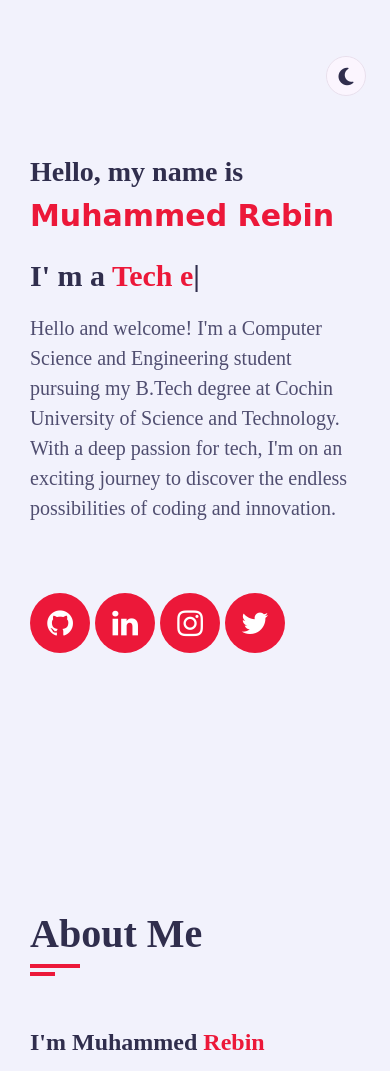
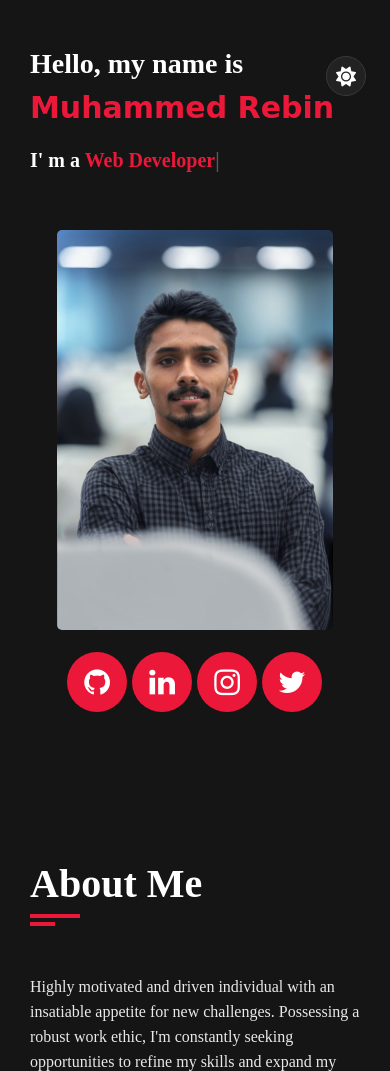
Before and after one commit to rebin03/portfolio, a plain HTML site: page index.html in a window 390 px wide. Shown: the top 1071 px of the page. Drawn offline with nearby package versions, Linux system fonts and the light colour scheme.

Commit message:
new updates

```diff
--- a/css/style.css
+++ b/css/style.css
@@ -1,18 +1,18 @@
 @import url('https://fonts.googleapis.com/css2?family=Poppins:wght@200;300;400;500;600&display=swap');
 :root{
+    --bg-black-900:#151515;
+    --bg-black-100:#222222;
+    --bg-black-50:#393939;
+    --text-black-900:#ffffff;
+    --text-black-700:#e9e9e9;
+}
+
+body.light{
     --bg-black-900:#f2f2fc;
     --bg-black-100:#fbf5fe;
     --bg-black-50:#e8dfec;
     --text-black-900:#302e4d;
     --text-black-700:#504e70;
-}
-
-body.dark{
-    --bg-black-900:#151515;
-    --bg-black-100:#222222;
-    --bg-black-50:#393939;
-    --text-black-900:#ffffff;
-    --text-black-700:#e9e9e9;
 }
 
 ::-webkit-scrollbar {
@@ -69,7 +69,7 @@ ul{
 }
 
 .section .container{
-    padding-top: 60px;
+    padding-top: 10px;
     padding-bottom: 70px;
 }
 
@@ -154,7 +154,7 @@ ul{
 
 .home .home-info .linkbtn:hover .fa{
     font-size: 32px;
-    color: var(--bg-black-100);
+    color: #fbf5fe;
 }
 
 
@@ -330,7 +330,7 @@ h3.my-profession{
 
 .home .home-img{
     flex: 0 0 40%;
-    max-width: 40%;
+    max-width: 100%;
     text-align: center;
     position: relative;
 }
@@ -342,8 +342,8 @@ h3.my-profession{
     width: 80px;
     border-bottom: 10px solid var(--skin-color);
     border-right: 10px solid var(--skin-color);
-    right: 0px;
-    bottom: 0px;
+    right: 100px;
+    bottom: -20px;
 }
 
 .home-img::before{
@@ -353,14 +353,21 @@ h3.my-profession{
     width: 80px;
     border-top: 10px solid var(--skin-color);
     border-left: 10px solid var(--skin-color);
-    left: 8px;
-    top: -5px;
+    left: 100px;
+    top: -25px;
 }
 
 .home .home-img img{
     margin: auto;
     border-radius: 5px;
     height: 400px;
+}
+
+.home .home-img .social-link{
+    flex: 0 0 40%;
+    max-width: 100%;
+    padding-top: 15px;
+    display: none;
 }
 
 /* About */
@@ -776,6 +783,14 @@ h3.my-profession{
     }
 }
 
+@media (max-width:1525px)
+{
+    .home-img::after,.home-img::before
+    {
+        border: none;
+    }
+}
+
 @media (max-width:991px)
 {
     .contact .contact-info-item,
@@ -792,7 +807,22 @@ h3.my-profession{
     }
     .home .home-img
     {
+        max-width: 100%;
+        flex: 0 0 100%;
+        text-align: center;
+        position: relative;
+        padding-top: 40px;
+    }
+    .home-img::after,.home-img::before
+    {
+        border: none;
+    }
+    .home .home-info .social-link
+    {
         display: none;
+    }
+    .home .home-img .social-link{
+        display: block;
     }
 }
 
@@ -810,6 +840,10 @@ h3.my-profession{
         flex: 0 0 100%;
         max-width: 100%;
     }
+    h3.my-profession{
+        font-size: 20px;
+        margin: 15px 0;
+    }
 }
 
 @media (max-width:600px)
--- a/index.html
+++ b/index.html
@@ -56,15 +56,24 @@
                         <div class="home-info padd-15">
                             <h3 class="hello">Hello, my name is <span class="name">Muhammed Rebin</span></h3>
                             <h3 class="my-profession">I' m a <span class="typing">Web Developer</span></h3>
-                            <p>Hello and welcome! I'm a Computer Science and Engineering student pursuing my B.Tech degree at Cochin University of Science and Technology. With a deep passion for tech, I'm on an exciting journey to discover the endless possibilities of coding and innovation.</p>
-                                    <a href="https://github.com/rebin03" target="_blank" class="linkbtn"><i class="fa fa-github"></i></a>
-                                    <a href="https://www.linkedin.com/in/muhammedrebin/" target="_blank" class="linkbtn"><i class="fa fa-linkedin"></i></a>
-                                    <a href="https://instagram.com/iam.rebiin?igshid=YmMyMTA2M2Y=" target="_blank" class="linkbtn"><i class="fa fa-instagram"></i></a>
-                                    <a href="https://twitter.com/iam_rbn" target="_blank" class="linkbtn"><i class="fa fa-twitter"></i></a>
+                            <!-- <p>Hello and welcome! I'm a Computer Science and Engineering student pursuing my B.Tech degree at Cochin University of Science and Technology. With a deep passion for tech, I'm on an exciting journey to discover the endless possibilities of coding and innovation.</p> -->
+                            <div class="social-link">
+                                <a href="https://github.com/rebin03" target="_blank" class="linkbtn"><i class="fa fa-github"></i></a>
+                                <a href="https://www.linkedin.com/in/muhammedrebin/" target="_blank" class="linkbtn"><i class="fa fa-linkedin"></i></a>
+                                <a href="https://instagram.com/iam.rebiin?igshid=YmMyMTA2M2Y=" target="_blank" class="linkbtn"><i class="fa fa-instagram"></i></a>
+                                <a href="https://twitter.com/iam_rbn" target="_blank" class="linkbtn"><i class="fa fa-twitter"></i></a>
+                            </div>
                         </div>
                         <div class="home-img padd-15">
-                            <img src="images/rebin.jpeg" alt="">
+                            <img src="images/profile.jpeg" alt="">
+                            <div class="social-link padd-15">
+                                <a href="https://github.com/rebin03" target="_blank" class="linkbtn"><i class="fa fa-github"></i></a>
+                                <a href="https://www.linkedin.com/in/muhammedrebin/" target="_blank" class="linkbtn"><i class="fa fa-linkedin"></i></a>
+                                <a href="https://instagram.com/iam.rebiin?igshid=YmMyMTA2M2Y=" target="_blank" class="linkbtn"><i class="fa fa-instagram"></i></a>
+                                <a href="https://twitter.com/iam_rbn" target="_blank" class="linkbtn"><i class="fa fa-twitter"></i></a>
+                            </div>
                         </div>
+
                     </div>
                 </div>
             </section>
@@ -81,7 +90,7 @@
                         <div class="about-content padd-15">
                             <div class="row">
                                 <div class="about-text padd-15">
-                                    <h3>I'm Muhammed <span>Rebin</span></h3>
+                                    <!-- <h3>I'm Muhammed <span>Rebin</span></h3> -->
                                     <p>Highly motivated and driven individual with an insatiable appetite for new challenges. Possessing a robust work ethic, I'm constantly seeking opportunities to refine my skills and expand my horizons. Adaptability is my forte, and I approach every endeavor with an eagerness to learn. As a budding enthusiast in the world of technology, I'm currently embarking on the journey of web development, while also delving into the captivating realms of machine learning and blockchain.
                                     </p>
                                 </div>
@@ -102,7 +111,7 @@
                                             <p>Email : <span>muhammedrebin.mail@gmail.com</span></p>
                                         </div>
                                         <div class="info-item padd-15">
-                                            <p>Degree : <span>Computer Science and Engineering</span></p>
+                                            <p>Degree : <span>B.Tech (Computer Science and Engineering)</span></p>
                                         </div>
                                         <div class="info-item padd-15">
                                             <p>Phone : <span>+91 9895296266</span></p>
@@ -357,11 +366,24 @@
                         </div>
                     </div>
                     <div class="row">
-                        <div class="portfolio-heading padd-15">
-                            <h1>Projects</h1>
+                        <!-- ===== Portfolio item start ===== -->
+                        <div class="portfolio-item padd-15">
+                            <div class="portfolio-item-inner shadow-dark">
+                                <div class="portfolio-img">
+                                    <a href="https://github.com/rebin03/Text2Visual.git" target="_blank"><img src="images/portfolio/text2visual.png" alt=""></a>
+                                </div>
+                            </div>
                         </div>
-                    </div>
-                    <div class="row">
+                        <!-- ===== Portfolio item end ===== -->
+                         <!-- ===== Portfolio item start ===== -->
+                        <div class="portfolio-item padd-15">
+                            <div class="portfolio-item-inner shadow-dark">
+                                <div class="portfolio-img">
+                                    <a href="https://github.com/rebin03/get-movies.git" target="_blank"><img src="images/portfolio/getmovies.png" alt=""></a>
+                                </div>
+                            </div>
+                        </div>
+                        <!-- ===== Portfolio item end ===== -->
                         <!-- ===== Portfolio item start ===== -->
                         <div class="portfolio-item padd-15">
                             <div class="portfolio-item-inner shadow-dark">
@@ -537,7 +559,7 @@
         <div class="style-switcher-toggler">
         </div>
         <div class="day-night">
-            <i class="fas fa-moon"></i>
+            <i class="fas fa-sun"></i>
         </div>
     </div>
     <!-- ===== theme switcher end ===== -->
--- a/js/script.js
+++ b/js/script.js
@@ -1,7 +1,7 @@
 /* ================ typing animation =============== */
 
 var typed = new Typed(".typing",{
-    strings:["","Student","Web Developer","Tech enthusiast","Mentor"],
+    strings:["","Web Developer","Self learner","Mentor"],
     typeSpeed:100,
     BackSpeed:50,
     loop:true
--- a/js/style-switcher.js
+++ b/js/style-switcher.js
@@ -4,16 +4,16 @@ const dayNight = document.querySelector(".day-night");
 dayNight.addEventListener("click", () => {
     dayNight.querySelector("i").classList.toggle("fa-sun");
     dayNight.querySelector("i").classList.toggle("fa-moon");
-    document.body.classList.toggle("dark");
+    document.body.classList.toggle("light");
 })
 
 window.addEventListener("load", () => {
-    if(document.body.classList.contains("dark"))
+    if(document.body.classList.contains("light"))
     {
-        dayNight.querySelector("i").classList.add("fa-sun");
+        dayNight.querySelector("i").classList.add("fa-moon");
     }
     else
     {
-        dayNight.querySelector("i").classList.add("fa-moon")
+        dayNight.querySelector("i").classList.add("fa-sun   ")
     }
 })
```
Also changed, not shown: images/portfolio/getmovies.png (added), images/portfolio/text2visual.png (added), images/portfolio/texttovisual.png (added), images/profile.jpeg (added).
